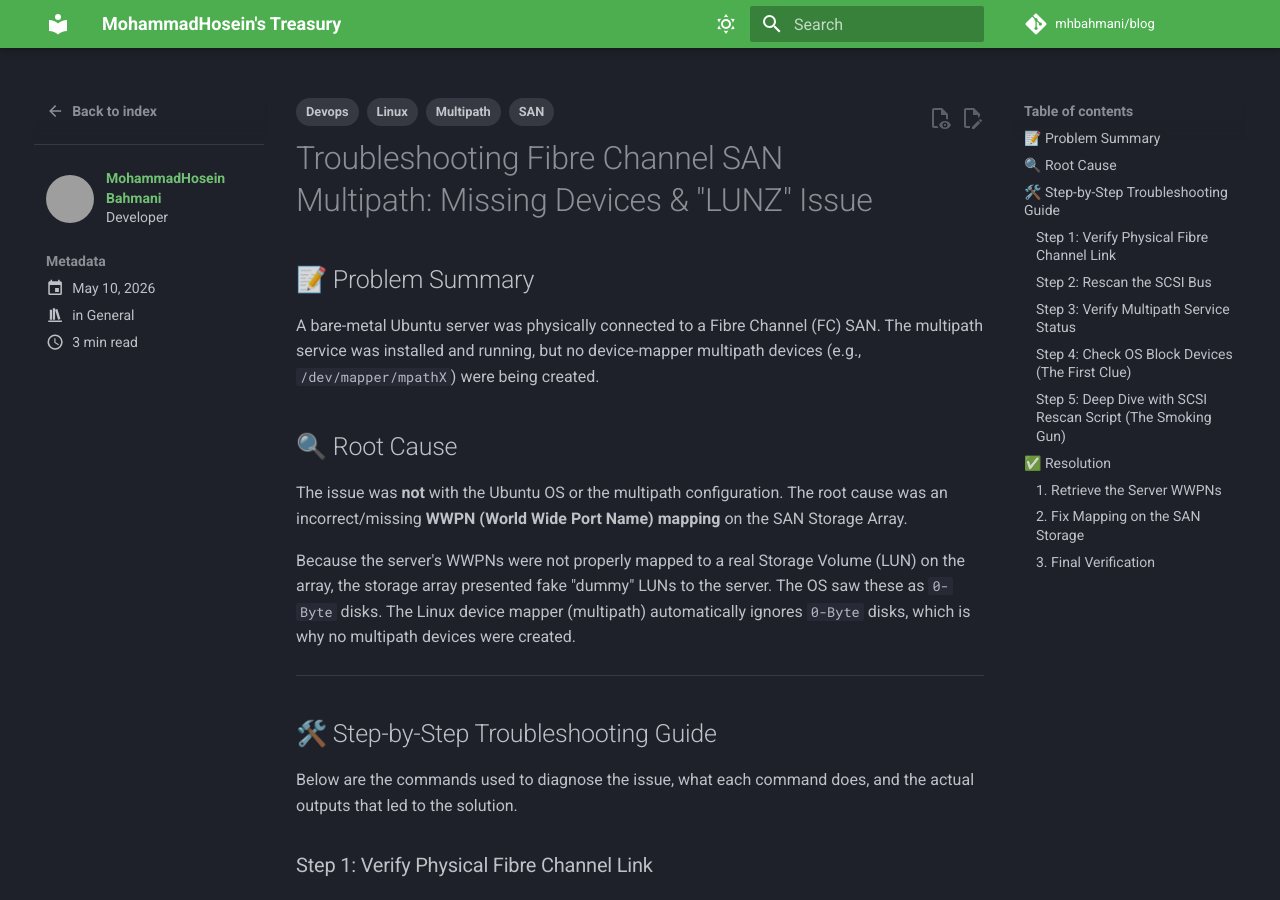
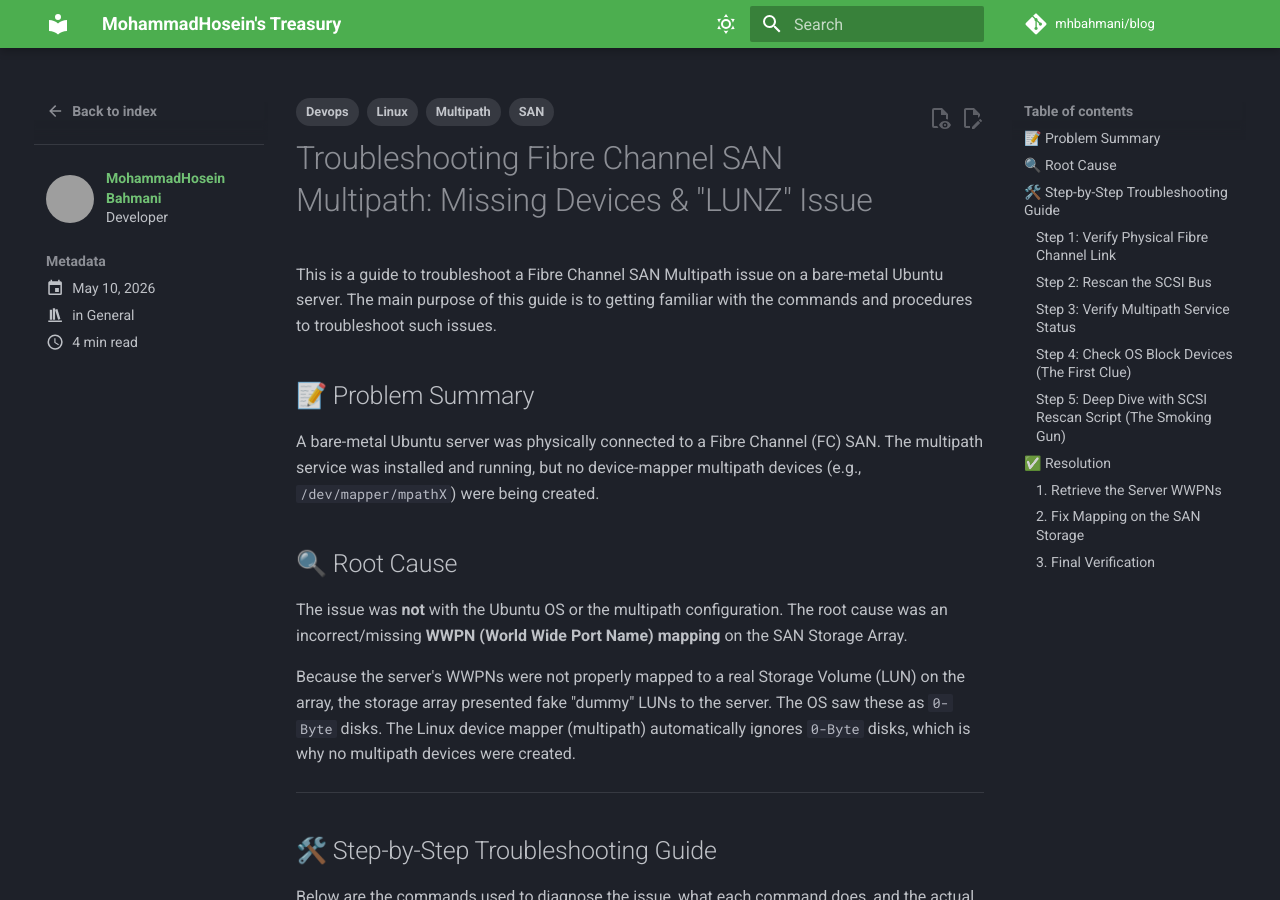
Before and after one commit to mhbahmani/Blog, an MkDocs documentation site: the page built from docs/posts/general/debug-san-fibre-channel-missing-device.md, in a window 1280 px wide and 900 px high. Built offline with MkDocs 1.6.1 and Material for MkDocs 9.7.7, drawn with Linux system fonts in a browser that asks for light colours; plug-ins that fetch from the network failed and are left out; comment, search, counter and statistics services are not loaded; grey boxes are pictures that could not be loaded.

```diff
--- a/docs/posts/general/debug-san-fibre-channel-missing-device.md
+++ b/docs/posts/general/debug-san-fibre-channel-missing-device.md
@@ -13,6 +13,10 @@
 ---
 
 # Troubleshooting Fibre Channel SAN Multipath: Missing Devices & "LUNZ" Issue
+
+This is a guide to troubleshoot a Fibre Channel SAN Multipath issue on a bare-metal Ubuntu server. The main purpose of this guide is to getting familiar with the commands and procedures to troubleshoot such issues.
+
+<!-- more -->
 
 ## 📝 Problem Summary
 A bare-metal Ubuntu server was physically connected to a Fibre Channel (FC) SAN. The multipath service was installed and running, but no device-mapper multipath devices (e.g., `/dev/mapper/mpathX`) were being created.
```
Also changed, not shown: docs/posts/Istio/istio-east-west-debuging.md (+2 -0 lines).
